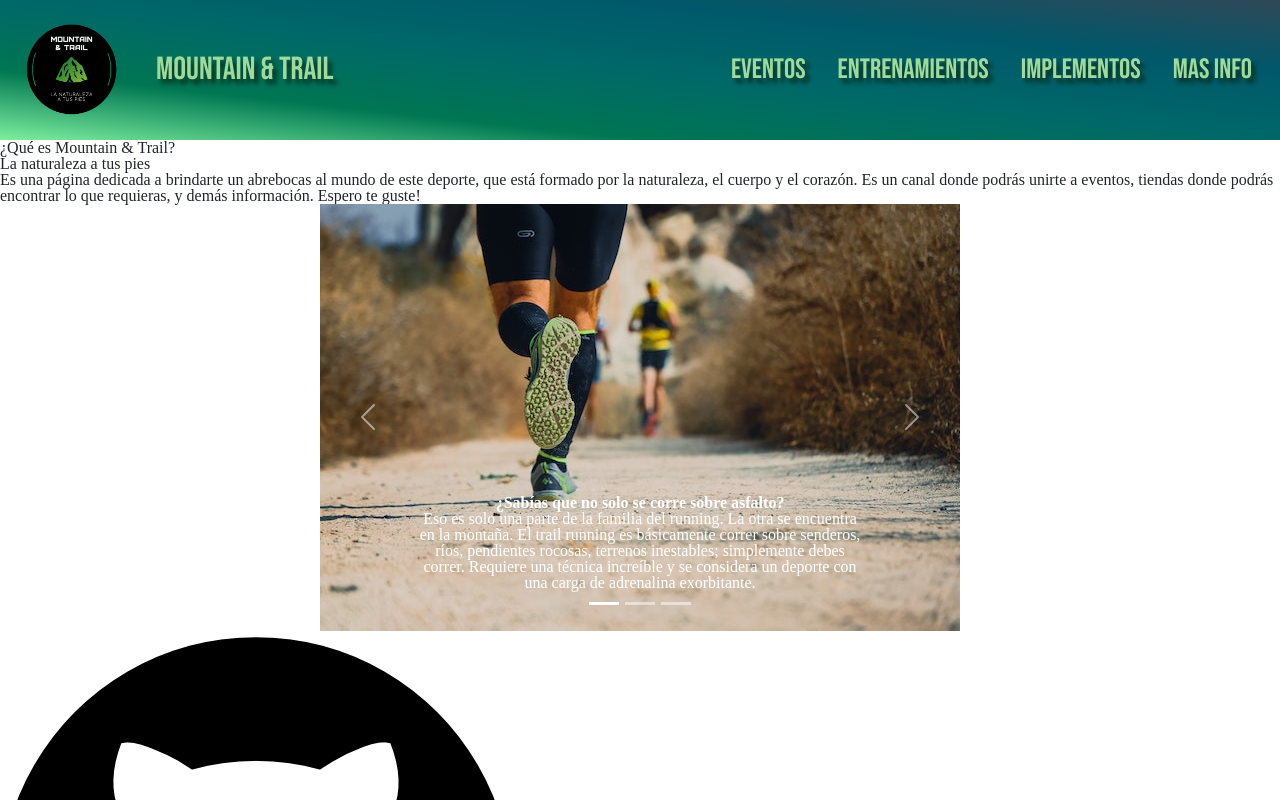
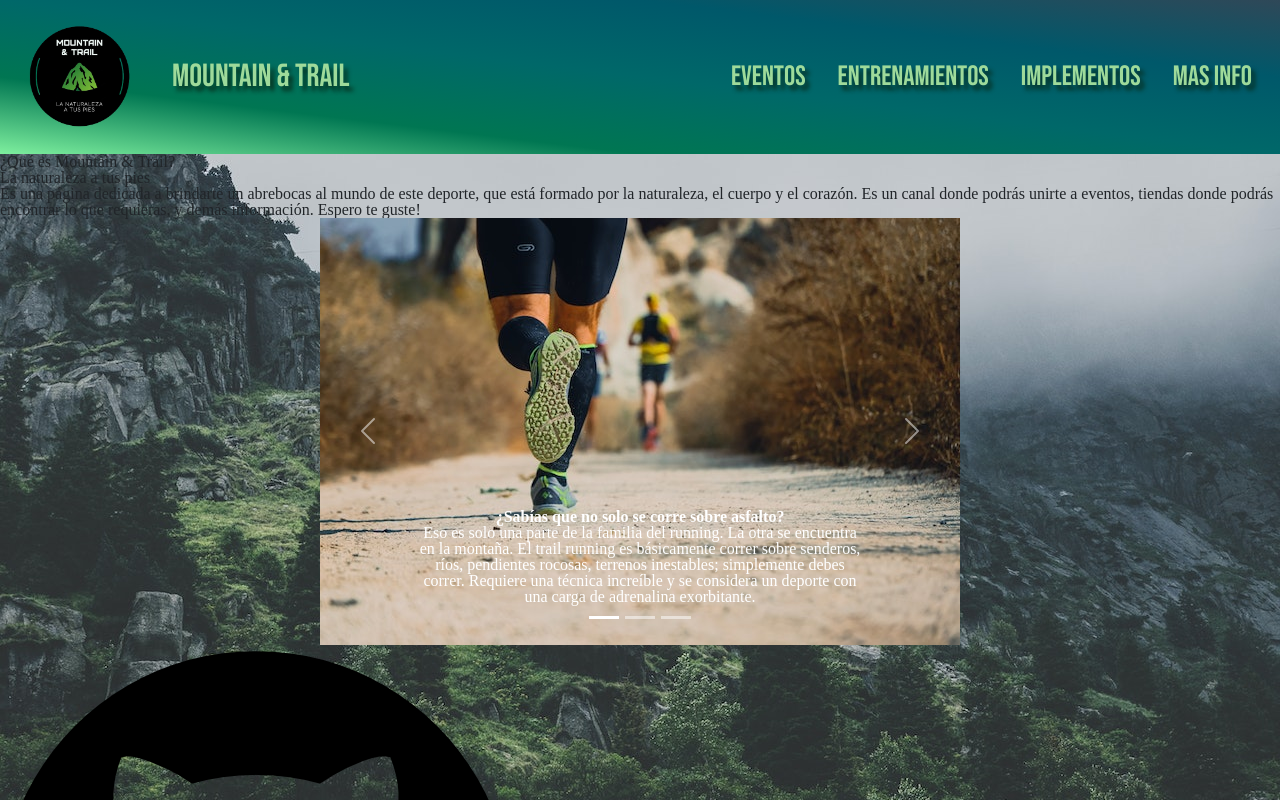
Before and after one commit to Nath-Maya/proyecto-DesarrolloWeb, a website: page index.html in a window 1280 px wide. Shown: the top 800 px of the page. Drawn offline with nearby package versions, Linux system fonts and the light colour scheme.

Commit message:
Agregar background page

```diff
--- a/assets/scss/partials/_layout.scss
+++ b/assets/scss/partials/_layout.scss
@@ -4,7 +4,7 @@
   background-image: $background-body;
 
   .logo-header {
-    width: 9rem;
+    width: 10rem;
     height: auto;
   }
 }
@@ -30,3 +30,7 @@
   color: #9eda9a;
   text-shadow: 4px 5px 4px rgba(7, 40, 23, 0.849);
 }
+
+body {
+  @include background-body (url(/img/fondo2.jpg))
+}
```
Also changed, not shown: assets/css/estilo.css.
